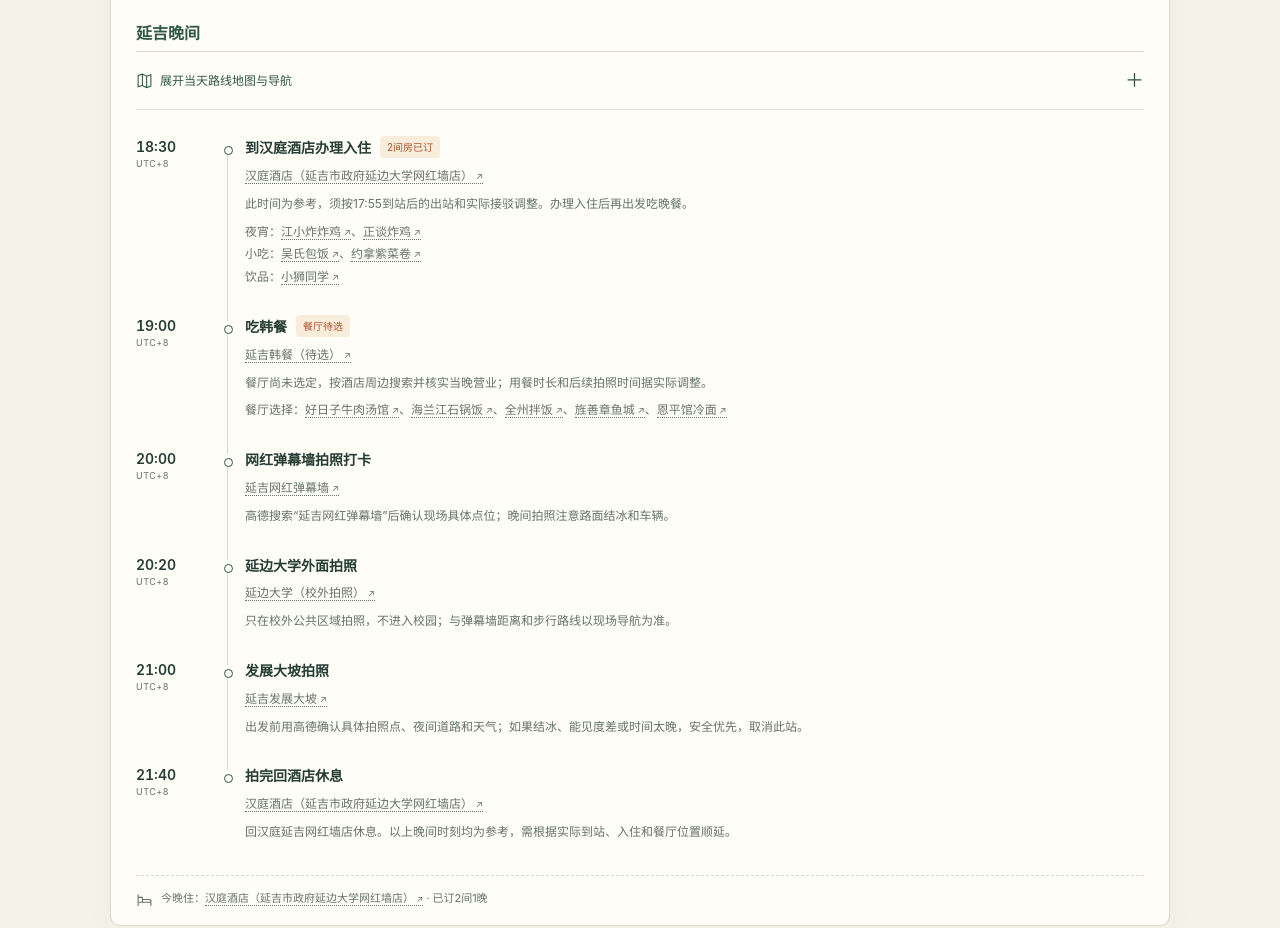
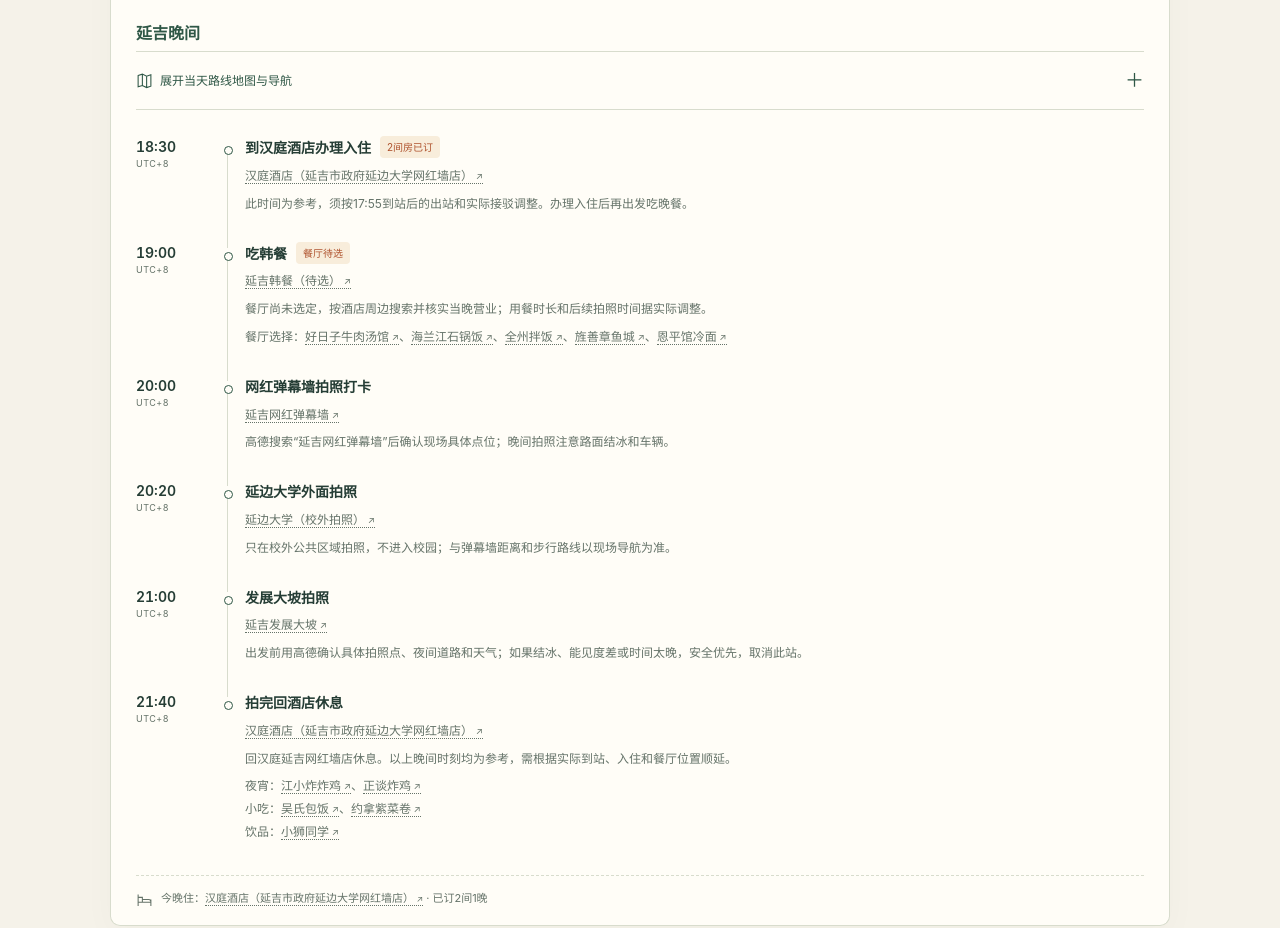
Before and after one commit to limiaomiao075-ux/travel, a plain HTML site: page dongbei-2026.html in a window 1280 px wide. Shown: the part 6450-7378 px from the top of the page. Drawn offline with Linux system fonts and the light colour scheme.

Commit message:
Move Yanji snack picks under 21:40 return item

```diff
--- a/dongbei-2026.html
+++ b/dongbei-2026.html
@@ -257,12 +257,12 @@ const days=[
   {time:'13:40',title:'D516 高铁出发 · 哈尔滨西 → 延吉西',place:'harbinWest',ticket:'四人已出票',note:'12月5日13:40—17:55，四人同行，二等座。车次、检票口和实际乘车信息以电子车票为准；不要走错哈尔滨站。'},
   {time:'17:55',title:'抵达延吉西站',place:'yanjiWest',ticket:'酒店已订',note:'四人按计划时刻到达后前往已订汉庭延吉网红墙店办理入住。'}
  ]},sharedEvents:[
-  {time:'18:30',title:'到汉庭酒店办理入住',place:'yanjiStay',ticket:'2间房已订',note:'此时间为参考，须按17:55到站后的出站和实际接驳调整。办理入住后再出发吃晚餐。',recommendationGroups:[{label:'夜宵',choices:[{name:'江小炸炸鸡',query:'江小炸炸鸡 延吉'},{name:'正谈炸鸡',query:'正谈炸鸡 延吉'}]},{label:'小吃',choices:[{name:'吴氏包饭',query:'吴氏包饭 延吉'},{name:'约拿紫菜卷',query:'约拿紫菜卷 延吉'}]},{label:'饮品',choices:[{name:'小狮同学',query:'小狮同学 延吉'}]}]},
+  {time:'18:30',title:'到汉庭酒店办理入住',place:'yanjiStay',ticket:'2间房已订',note:'此时间为参考，须按17:55到站后的出站和实际接驳调整。办理入住后再出发吃晚餐。'},
   {time:'19:00',title:'吃韩餐',place:'yanjiKorean',ticket:'餐厅待选',note:'餐厅尚未选定，按酒店周边搜索并核实当晚营业；用餐时长和后续拍照时间据实际调整。',restaurantChoices:[{name:'好日子牛肉汤馆',query:'好日子牛肉汤馆 延吉'},{name:'海兰江石锅饭',query:'海兰江石锅饭 延吉'},{name:'全州拌饭',query:'全州拌饭 延吉'},{name:'旌善章鱼城',query:'旌善章鱼城 延吉'},{name:'恩平馆冷面',query:'恩平馆冷面 延吉'}]},
   {time:'20:00',title:'网红弹幕墙拍照打卡',place:'yanjiWall',note:'高德搜索“延吉网红弹幕墙”后确认现场具体点位；晚间拍照注意路面结冰和车辆。'},
   {time:'20:20',title:'延边大学外面拍照',place:'yanbianUniversity',note:'只在校外公共区域拍照，不进入校园；与弹幕墙距离和步行路线以现场导航为准。'},
   {time:'21:00',title:'发展大坡拍照',place:'yanjiSlope',note:'出发前用高德确认具体拍照点、夜间道路和天气；如果结冰、能见度差或时间太晚，安全优先，取消此站。'},
-  {time:'21:40',title:'拍完回酒店休息',place:'yanjiStay',note:'回汉庭延吉网红墙店休息。以上晚间时刻均为参考，需根据实际到站、入住和餐厅位置顺延。'}
+  {time:'21:40',title:'拍完回酒店休息',place:'yanjiStay',note:'回汉庭延吉网红墙店休息。以上晚间时刻均为参考，需根据实际到站、入住和餐厅位置顺延。',recommendationGroups:[{label:'夜宵',choices:[{name:'江小炸炸鸡',query:'江小炸炸鸡 延吉'},{name:'正谈炸鸡',query:'正谈炸鸡 延吉'}]},{label:'小吃',choices:[{name:'吴氏包饭',query:'吴氏包饭 延吉'},{name:'约拿紫菜卷',query:'约拿紫菜卷 延吉'}]},{label:'饮品',choices:[{name:'小狮同学',query:'小狮同学 延吉'}]}]}
  ]},
   {n:3,date:'2026-12-06',weekday:'周日',color:'blue',title:'延吉写真与市集，傍晚转场长白山',summary:'水上市场 → 民俗园写真 → 西市场 → 高铁 → 东北烧烤 → 美人松廊桥',hotel:'changbaiStay',hotelNote:' · 已订2间2晚',stayText:'今晚住：森屿智能酒店（长白山二道白河镇店） · 已订2间2晚',route:['yanjiStay','yanjiWaterMarket','yanjiFolkPark','yanjiWestMarket','yanjiStay','yanjiWest','changbaiStation','changbaiStay','changbaiBBQ','meirensongBridge','changbaiStay'],mapPoints:[[48,190],[118,82],[205,165],[290,75],[368,188],[445,104],[525,184],[590,78],[650,182],[720,80],[790,184]],mapSegments:[[0,1,2,3,4,5],[5,6],[6,7,8,9,10]],railSegmentIndexes:[1],searchOnly:true,searchLinks:['yanjiStay','yanjiWaterMarket','yanjiFolkPark','yanjiWestMarket','yanjiWest','changbaiStation','changbaiStay','changbaiBBQ','meirensongBridge'],railTicket:true,mode:'rail',routeLabel:'查看延吉市内路线与高铁',mapNote:'顺序示意：汉庭酒店寄存行李 → 水上市场 → 民俗园 → 西市场 → 酒店取行李 → 延吉西站；16:33乘高铁到长白山站 → 森屿智能酒店 → 东北烧烤 → 美人松廊桥 → 回酒店。紫色虚线是铁路段，不作为公路导航；地点按钮用于在高德选中准确入口。',transport:'酒店要求12:00前离店，清晨外出前先退房并确认寄存4人行李。15:00从酒店出发，提前叫车，目标约15:30到延吉西站。写真延时优先压缩午餐和西市场。19:00参考入住与19:10出门只隔10分钟；到店较晚则晚餐和夜游顺延。19:10—20:00含路程、等餐和用餐，时间偏紧；不赶吃饭，美人松廊桥先确认夜间开放情况，遇结冰或封闭不进入。',events:[
   {time:'06:10',title:'退房并寄存行李',place:'yanjiStay',note:'酒店订单要求12:00前离店。去水上市场前办完退房，并提前向酒店确认可寄存四人的行李至15:00；贵重物品随身携带。'},
```
